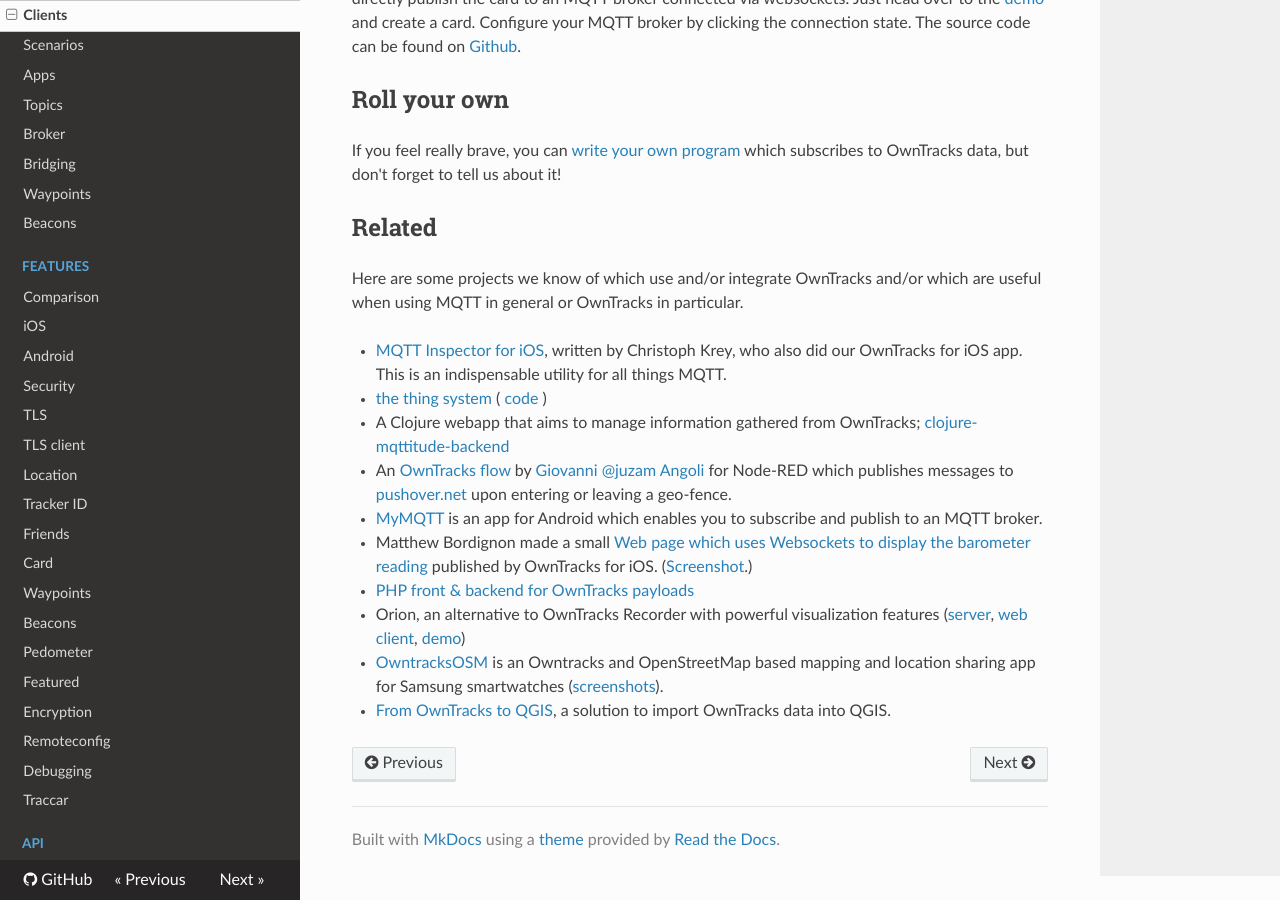
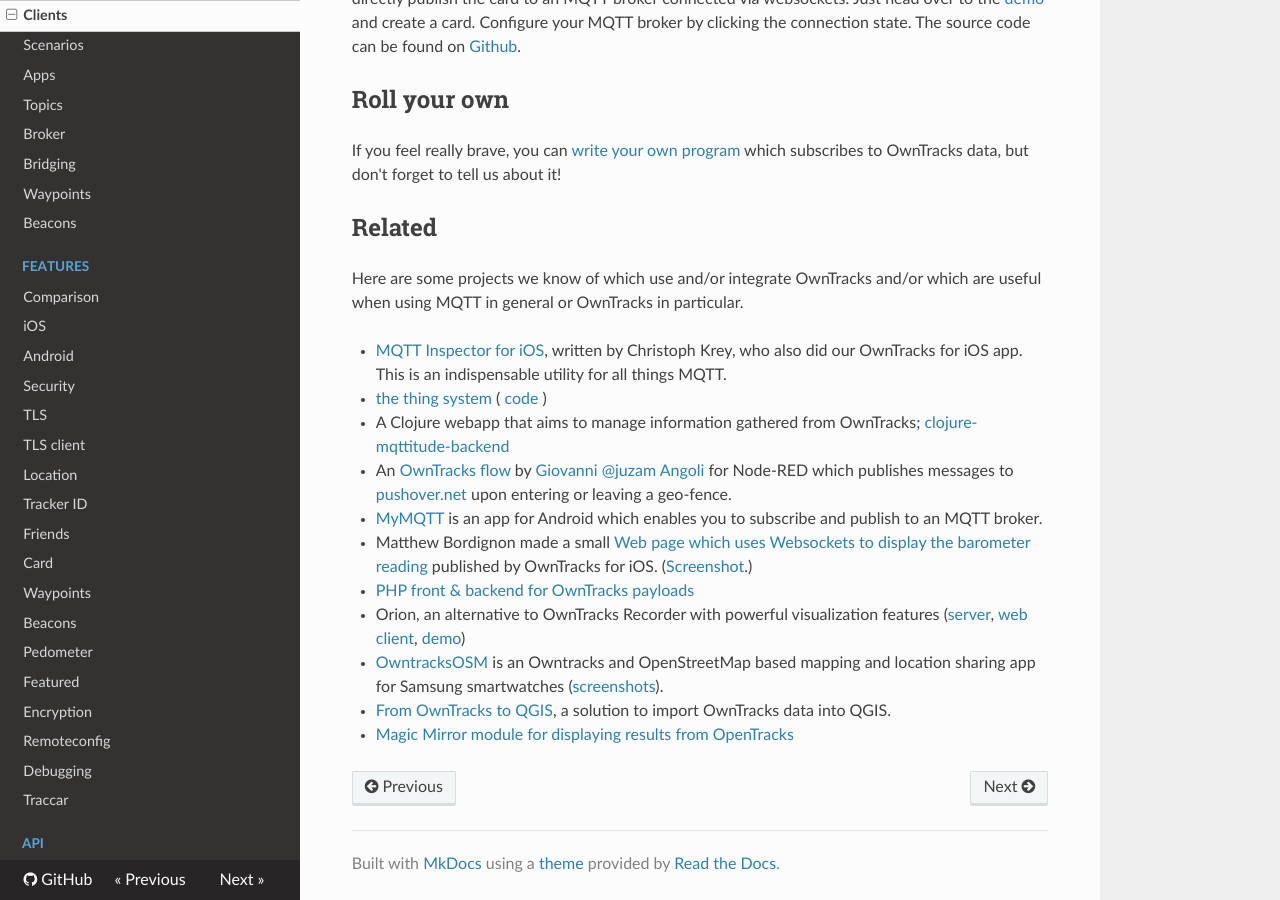
Before and after one commit to owntracks/booklet, an MkDocs documentation site: the page built from docs/guide/clients.md, in a window 1280 px wide and 900 px high, scrolled down 3056 px. Built offline with MkDocs 1.6.1, drawn with Linux system fonts in a browser that asks for light colours; nearby versions of some CDN libraries; old or Windows-style settings are respelled for this version of MkDocs.

Commit message:
Added Magic Mirror module 	addresses https://github.com/owntracks/talk/issues/97

```diff
--- a/docs/guide/clients.md
+++ b/docs/guide/clients.md
@@ -87,3 +87,4 @@ which are useful when using MQTT in general or OwnTracks in particular.
 * Orion, an alternative to OwnTracks Recorder with powerful visualization features ([server](https://github.com/LINKIWI/orion-server), [web client](https://github.com/LINKIWI/orion-web), [demo](https://linkiwi.github.io/orion-web))
 * [OwntracksOSM](https://github.com/wansti/OwntracksOSM) is an Owntracks and OpenStreetMap based mapping and location sharing app for Samsung smartwatches ([screenshots](https://github.com/owntracks/talk/issues/80)).
 * [From OwnTracks to QGIS](https://www.cron.dk/from-owntrack-to-qgis-part-1/), a solution to import OwnTracks data into QGIS.
+* [Magic Mirror module for displaying results from OpenTracks](https://github.com/BrianHepler/MMM-WeasleyClock)
```
